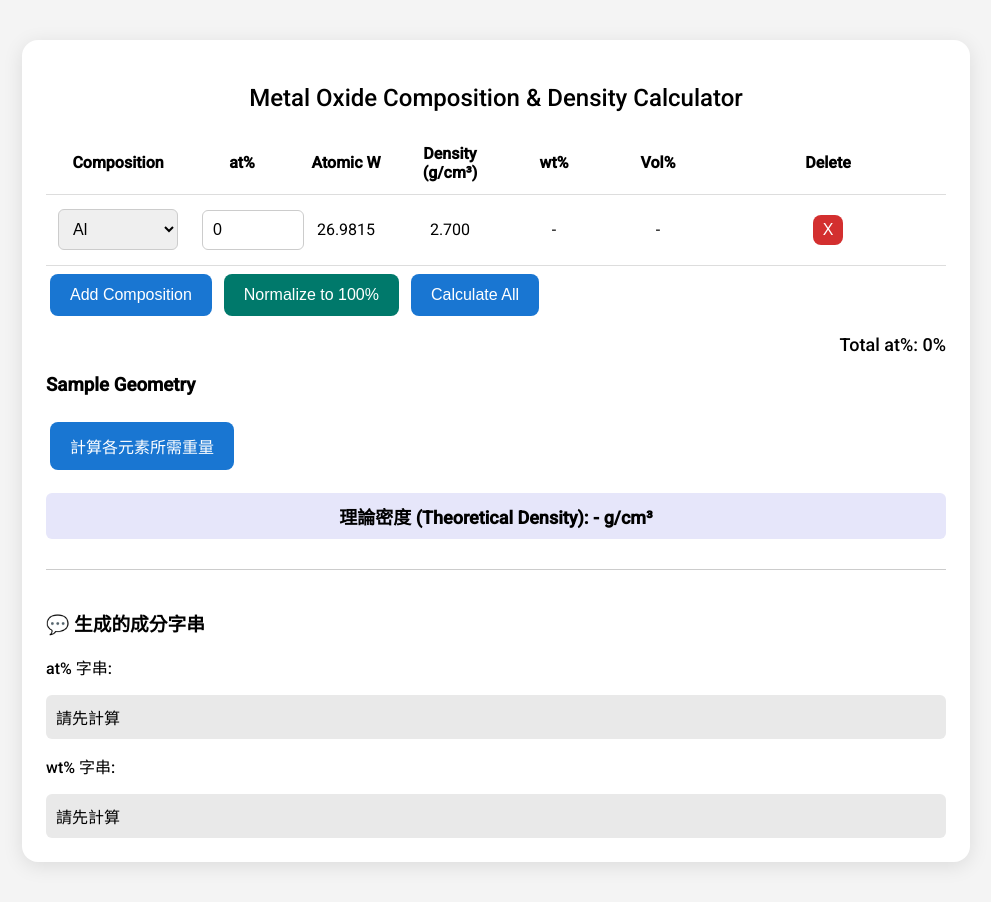
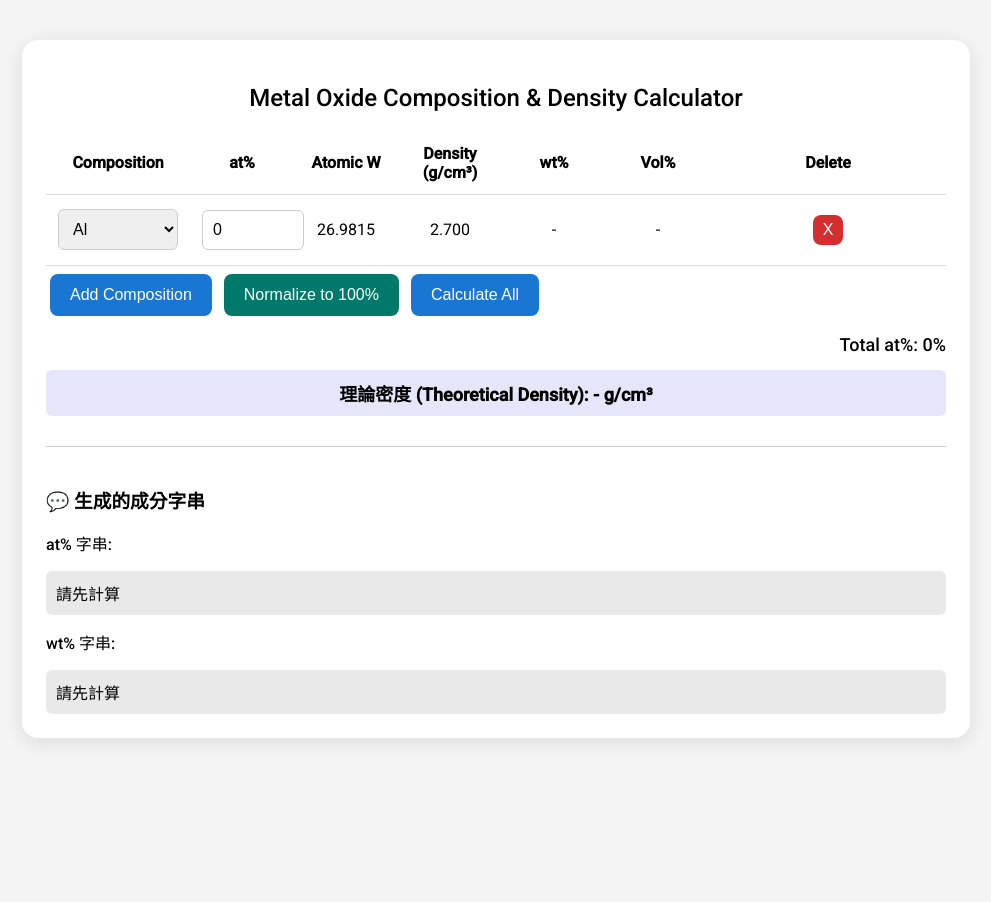
Before and after one commit to MMCdesigner/MMCcalculator, a plain HTML site: page index.html in a window 1280 px wide. Shown: the whole page, without its empty margins (144-1135 px from the left). After the commit the page ends 800 px from the top, so only its background shows below. Drawn offline with Linux system fonts and the light colour scheme.

Commit message:
Update index.html

```diff
--- a/index.html
+++ b/index.html
@@ -177,9 +177,6 @@
     <div class="total-box">
         Total at%: <span id="totalAt">0</span>%
     </div>
-    <h3>Sample Geometry</h3>
-
-<button class="btn-primary" onclick="calculateElementMass()">計算各元素所需重量</button>
     <div class="result-box">
         理論密度 (Theoretical Density): <span id="theoreticalDensity"> - </span> g/cm³
     </div>
```
